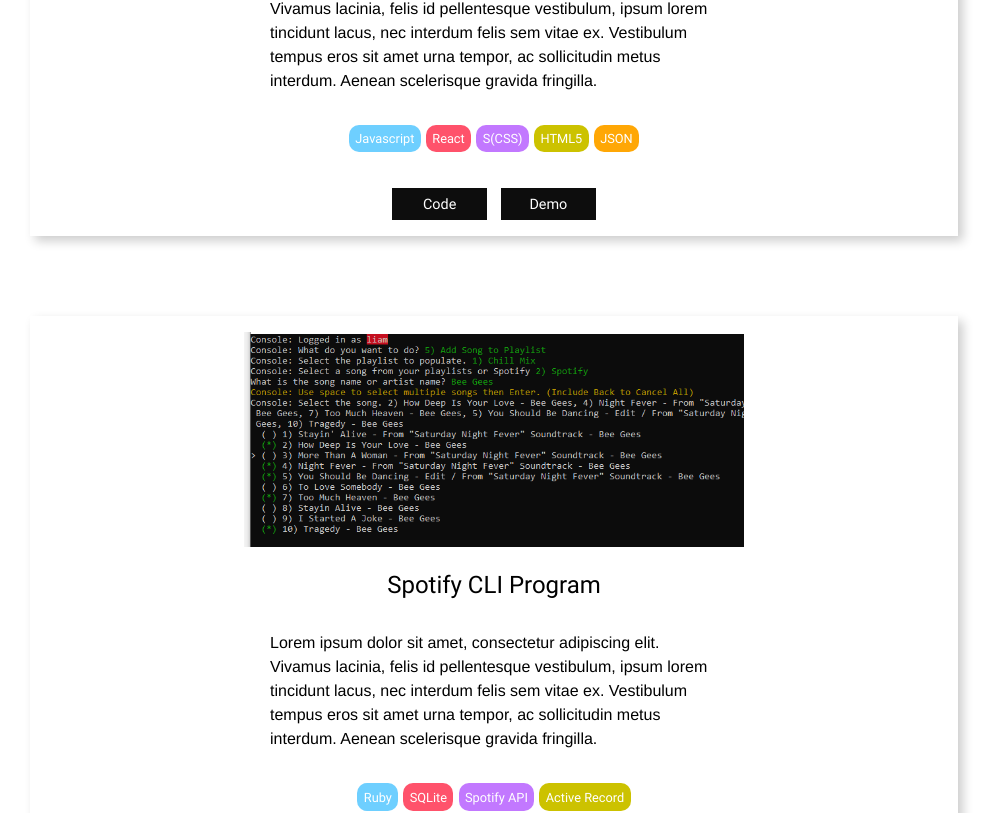
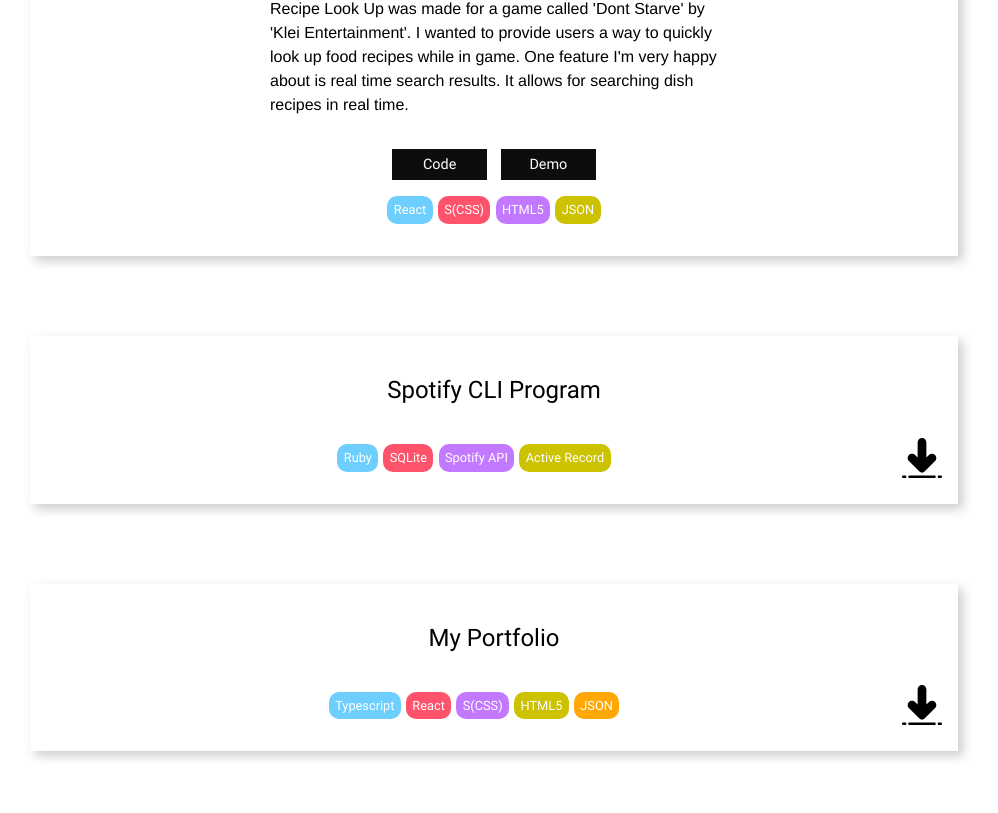
Before and after one commit to liamortiz/portfolio, a React (Create React App) app: page / in a window 1280 px wide. Shown: the part 1156-1969 px from the top of the page, without its empty margins (146-1144 px from the left). Built offline with nearby package versions, Linux system fonts and the light colour scheme.

Commit message:
Made projects collapsable

```diff
--- a/src/App.scss
+++ b/src/App.scss
@@ -6,6 +6,12 @@
 
 .App {
   width: 100%;
+}
+
+@keyframes hover {
+  to {
+    transform: translateY(10px);
+  }
 }
 
 @font-face {
@@ -40,6 +46,7 @@
   padding: 1em;
   position: fixed;
   font-family: 'roboto';
+  z-index: 9;
 
   .active {
     color: gold;
@@ -105,8 +112,13 @@
   text-align: center;
   margin-bottom: 12em;
 
+  .hidden {
+    transition: all .2s;
+    display: none;
+  }
   .project-container {
-    max-width: 70%;
+    width: 70%;
+    max-width: 60rem;
     padding: 1em;
     display: flex;
     justify-content: center;
@@ -115,22 +127,38 @@
     margin: 5em auto;
     box-shadow: 5px 5px 10px rgba(0, 0, 0, 0.2);
 
-    .project-description {
+    button {
+      width: 2.5rem;
+      padding-right: 2em;
+      background-position: center;
+      background-size: contain;
+      background-repeat: no-repeat;
+      border: none;
+      background-color: white;
+      background-image: url('./images/arrow.svg');
+      animation-name: hover;
+      animation-duration: .5s;
+      animation-iteration-count: infinite;
+      animation-timing-function: ease-in-out;
+      animation-direction: alternate;
+      &:focus, &:active {
+        outline: 0;
+      }
+      &:hover {
+        cursor: pointer;
+      }
+    }
+
     h3, h4 {
+      width: 100%;
       font-size: 150%;
       font-weight: lighter;
       margin: 1em 0;
     }
-      p {
-        max-width: 50%;
-        text-align: left;
-        line-height: 1.5em;
-        font-family: 'Helvetica';
-        margin: 2em auto;
-      }
+
     .tools-list {
       display: inline-block;
-        margin: 0 auto;
+      margin: 1em auto;
       li {
         float: left;
         list-style: none;
@@ -151,8 +179,17 @@
         }
       }
     }
+    .project-description {
+      p {
+        max-width: 50%;
+        text-align: left;
+        line-height: 1.5em;
+        font-family: 'Helvetica';
+        margin: 2em auto;
+      }
     }
     .project-img {
+      margin: auto;
       display: block;
       width: 100%;
       max-width: 500px;
@@ -212,6 +249,9 @@
   }
 }
 #about-section {
+  a {
+    color: gold;
+  }
   .about-container {
     margin: auto;
     max-width: 700px;
@@ -231,6 +271,7 @@
     color: white;
   }
   p {
+    margin: 1em 0;
     text-align: left;
     line-height: 1.5em;
     font-family: 'roboto';
--- a/src/components/About.tsx
+++ b/src/components/About.tsx
@@ -6,12 +6,23 @@
       <div className = "about-container">
         <div className = "hero"></div>
         <div className = "description">
+          <h3>My name is Leamsi Escribano</h3>
           <p>
-          Proin odio est, mattis a velit eget, condimentum cursus purus. Nam sagittis sapien vel turpis sagittis,
-          non euismod lorem blandit. Maecenas vel ligula bibendum metus viverra blandit.
-          Vestibulum eget lorem id velit blandit placerat. Nunc blandit vitae tortor non maximus.
-          Proin maximus urna ut sapien volutpat, sit amet tristique elit aliquam.
-          Phasellus tincidunt odio elit, in fermentum elit bibendum in. Cras varius odio non ultricies mollis.
+            I've been programming for about 8 years now on and off. I started
+            off making small 2D games using a special language called DM from
+            a website <a rel="noopener noreferrer" title = "Byond.com" target = "_blank" href = "http://www.byond.com/?__cf_chl_jschl_tk__=484e3c6cd150e8cad9c1e55bb802c2f20edce29e-1593019668-0-AXiYPUkuV4Fm-S1urSSKEd7MmDDx4Qgc7FNJf4CITbbdl7uYm6T5cQiWYLiLw3u0Rk8IezwdesePWz_0urUkjOUd3_7ArsAXzM1fJM0MwBAiOIdo6l-kPYydfylfRouiJRDai2UFdlJl-WaIh8hR7cu0vvR6ppTT_vULIEOr1zlyIizj1jEiVGTjf-KnTlOC2s_5nlQdvCF5EDKFTakRfGa9-x5AZYiEG6nxSTgV-JYZJME7LlkbsVlglLKPMyK7H-km4dQXok6xBUrLOiATYlqEqkIP0HMR5wbklBYFuY3tkvocLMbPn13xw712lnkHl02y3_FV_Jk2_0elj5Kgr-M">Byond.com</a>.
+            At the time, that was all my computer could handle when it came to playing
+            video games.
+          </p>
+          <p>
+            I then moved over to using Python and made applications for random people on discord servers
+            <a rel="noopener noreferrer" target = "_blank" title = "Github.com" href = "https://github.com/leamsii"> un-offical Github</a>. At the time I worked in the IT industry but my dream
+            was always to become programmer.
+          </p>
+          <p>
+            After COVID-19 hit I was let go and decided now was the best time for me to do everything in my power to
+            become a real developer and my dream come true. That's when I found <a rel="noopener noreferrer" target = "_blank" href ="https://flatironschool.com/">Flatiron School </a>
+            and began sharpening my skills as a web developer.
           </p>
         </div>
       </div>
--- a/src/components/Contact.tsx
+++ b/src/components/Contact.tsx
@@ -39,7 +39,7 @@
         </form>
         <div className = "contact-container">
           <p>I'm Also On</p>
-          <a target = "_blank" rel="noopener noreferrer" href = "index.html"><img className = "social-images" alt = "linkedin" src = {linkedin_logo}/></a>
+          <a target = "_blank" rel="noopener noreferrer" href = "https://linkedin.com/in/leamsi-escribano-b1b642197/"><img className = "social-images" alt = "linkedin" src = {linkedin_logo}/></a>
           <a target = "_blank" rel="noopener noreferrer" href = "https://github.com/liamortiz"><img className = "social-images" alt = "github" src = {github_logo}/></a>
         </div>
       </div>
--- a/src/components/Projects.tsx
+++ b/src/components/Projects.tsx
@@ -4,7 +4,8 @@
 // Project preview images here
 const IMAGES = [
   require("../images/dstpreview.png"),
-  require("../images/spotify_demo.png")
+  require("../images/spotify_demo.png"),
+  require("../images/portfolio.png")
 ]
 
 // Project Interface from JSON file
@@ -18,7 +19,30 @@
 
 class Project extends Component {
 
-  // Get a list of tools
+  componentDidMount = () : void => {
+    // Makes the first project visible
+    let show_element = document.getElementsByClassName('project-details')[0];
+    show_element.classList.remove("hidden")
+  }
+
+  expand_project = (event : any) : void => {
+
+    let parent;
+    let button_element : any | null = document.getElementById(event.target.id);
+
+    // Get the parent node of the button
+    parent = button_element.parentNode;
+    // Toggle the hidden class
+    let unk = parent.children[1].classList.toggle("hidden")
+    // Arrow animation
+    let alter_animation = unk ? "animation: .5s ease-in-out infinite alternate hover" : "animation: none";
+    let alter_direction = unk ? "transform: rotate(0)" : "transform: rotate(180deg); animation: none";
+    //button_element.style.transform = transform;
+    button_element.setAttribute("style", alter_animation);
+    button_element.setAttribute("style", alter_direction);
+  }
+
+  // Get a list of tools from json data
   get_tools(project : IProjectObject) {
     return (
       project.tools.map((tool, index) => {
@@ -36,15 +60,12 @@
           project_data.map((project, index) => {
             return (
               <div className = "project-container" key = {index}>
-
+                <h3>{project.title}</h3>
+                <div className = "project-details hidden">
                   <img className = "project-img" src = {IMAGES[index]} alt = {project.title}/>
 
                   <div className = "project-description">
-                <h3>{project.title}</h3>
                     <p>{project.description}</p>
-                <ul className = "tools-list">
-                  {this.get_tools(project)}
-                </ul>
                   </div>
 
                   <div className = "project-buttons">
@@ -56,6 +77,13 @@
                       project.demo_href && <a target = "_blank" rel="noopener noreferrer" href = {project.demo_href}>Demo</a>
                     }
                   </div>
+
+                </div>
+                <ul className = "tools-list">
+                  {this.get_tools(project)}
+                </ul>
+                {index !== 0 &&
+                  <button id = {project.title} onClick = {this.expand_project}></button>}
               </div>
             )
           })
--- a/src/data/projects.json
+++ b/src/data/projects.json
@@ -1,16 +1,23 @@
 [
   {
     "title" : "Recipe Look Up",
-    "description" : "Lorem ipsum dolor sit amet, consectetur adipiscing elit. Vivamus lacinia, felis id pellentesque vestibulum, ipsum lorem tincidunt lacus, nec interdum felis sem vitae ex. Vestibulum tempus eros sit amet urna tempor, ac sollicitudin metus interdum. Aenean scelerisque gravida fringilla.",
-    "tools" : ["Javascript", "React", "S(CSS)", "HTML5", "JSON"],
+    "description" : "Recipe Look Up was made for a game called 'Dont Starve' by 'Klei Entertainment'. I wanted to provide users a way to quickly look up food recipes while in game. One feature I'm very happy about is real time search results. It allows for searching dish recipes in real time.",
+    "tools" : ["React", "S(CSS)", "HTML5", "JSON"],
     "demo_href" : "https://liamortiz.github.io/dst-quicklookup/",
     "code_href" : "https://github.com/liamortiz/dst-quicklookup"
   },
   {
     "title" : "Spotify CLI Program",
-    "description" : "Lorem ipsum dolor sit amet, consectetur adipiscing elit. Vivamus lacinia, felis id pellentesque vestibulum, ipsum lorem tincidunt lacus, nec interdum felis sem vitae ex. Vestibulum tempus eros sit amet urna tempor, ac sollicitudin metus interdum. Aenean scelerisque gravida fringilla.",
+    "description" : "This is a small CLI Program using the Spotify API. The user is able to login or create an account, create playlist and add songs to their playlist. They're able to backup the playlist to a database and every song gets pulled from the API into the database.",
     "tools" : ["Ruby", "SQLite", "Spotify API", "Active Record"],
     "demo_href" : "",
     "code_href" : "https://github.com/liamortiz/spotify-cli-program"
+  },
+  {
+    "title" : "My Portfolio",
+    "description" : "I made this during my time at Flatiron school on the side while also working on school assignments. I wanted to provide a way for future recruiters to efficiently view my project history, skills, and some information about me.",
+    "tools" : ["Typescript", "React", "S(CSS)", "HTML5", "JSON"],
+    "demo_href" : "",
+    "code_href" : "https://github.com/liamortiz/portfolio"
   }
 ]
```
Also changed, not shown: src/images/arrow.svg (added), src/images/portfolio.PNG (added). Lines whose indentation alone changed are shown as unchanged.
